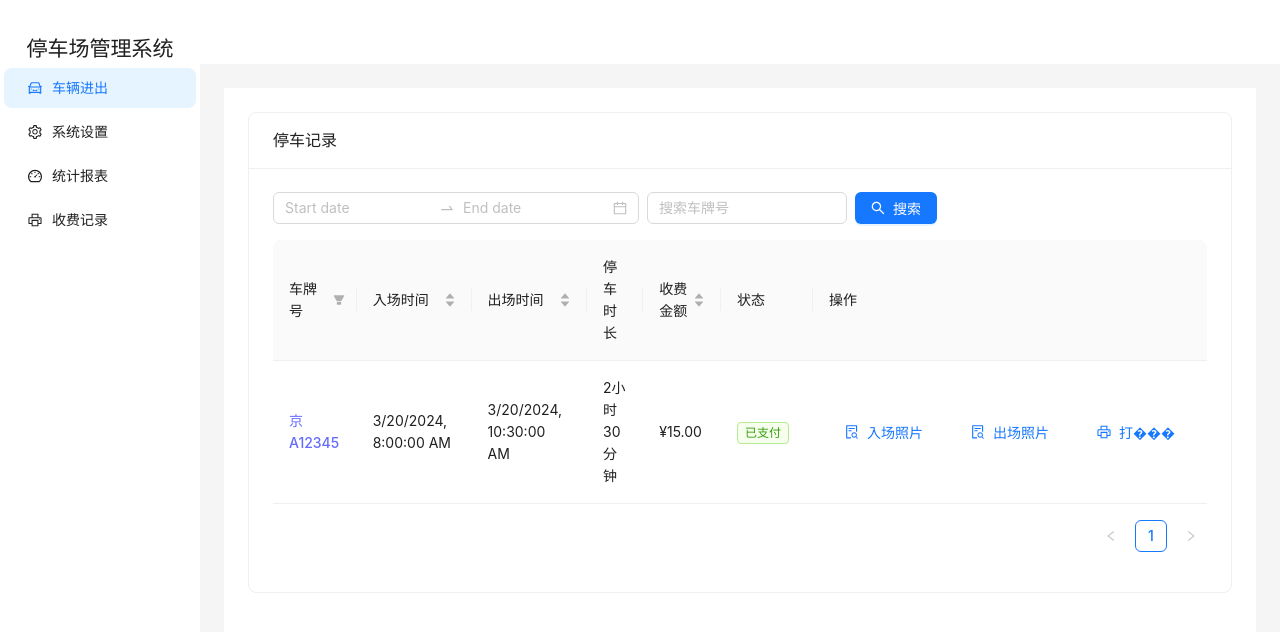
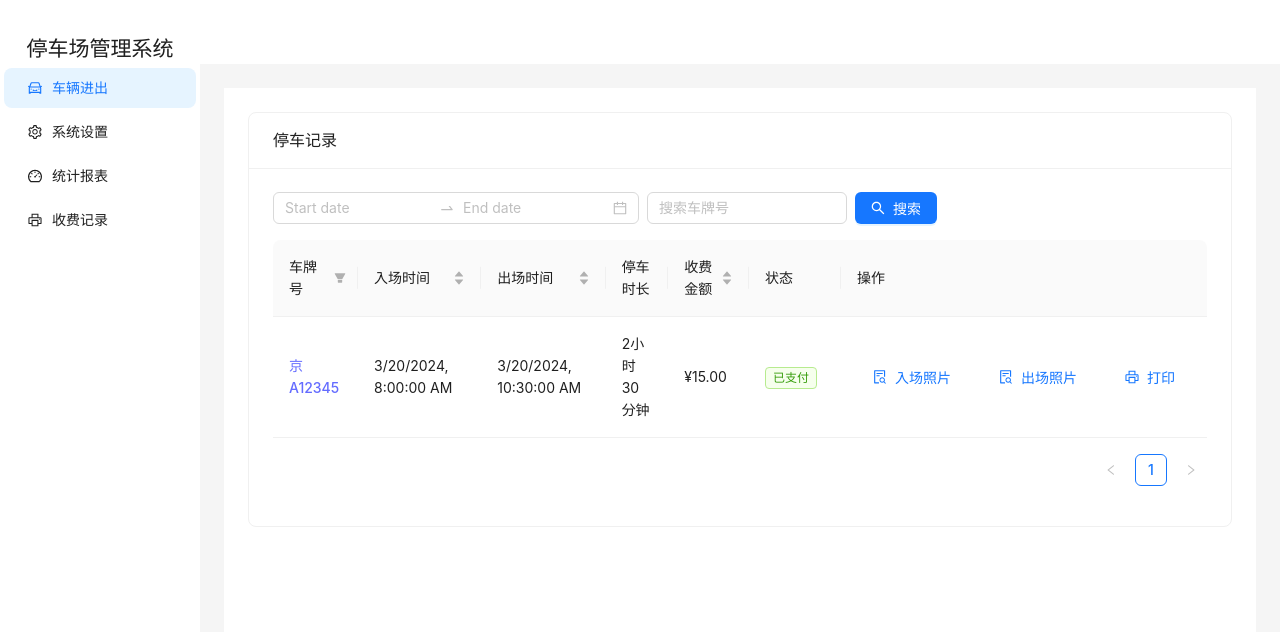
Before and after one commit to lxyzcm1/parking-manage-system, a React (Vite) app in the folder license-plate-recognition/: page /records in a window 1280 px wide. Shown: the top 632 px of the page. Built offline with nearby package versions, Linux system fonts and the light colour scheme.

Commit message:
修改部分错误

```diff
--- a/license-plate-recognition/src/App.tsx
+++ b/license-plate-recognition/src/App.tsx
@@ -4,7 +4,7 @@ import './App.css'
 function App() {
   return (
     <div className="App">
-      <PlateRecognition />
+      <PlateRecognition onRecognized={(plate) => console.log(plate)} />
     </div>
   )
 }
--- a/license-plate-recognition/src/components/Records.tsx
+++ b/license-plate-recognition/src/components/Records.tsx
@@ -145,7 +145,7 @@ const Records = () => {
             onClick={() => handlePrintRecord(record)}
             icon={<PrinterOutlined />}
           >
-            打���
+            打印
           </Button>
         </Space>
       ),
```
Also changed, not shown: 1 other file (tests, documents, lock files or other folders).
